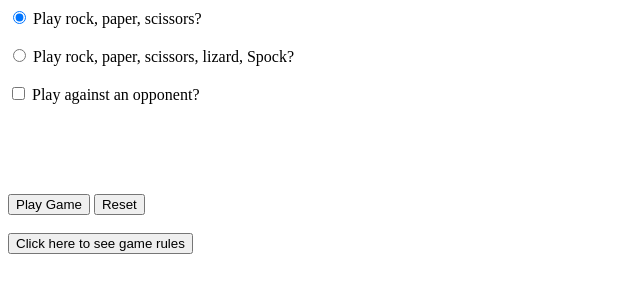
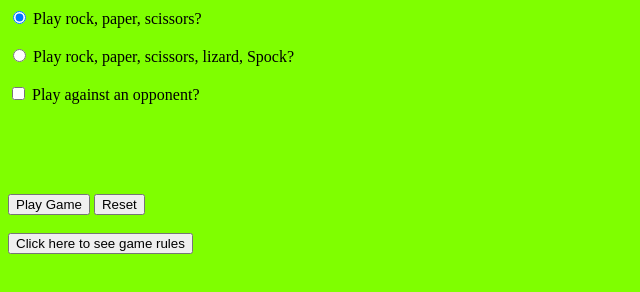
Before and after one commit to comp426-2023-spring/e02-salfra987, a website: page public/index.html in a window 1280 px wide. Shown: the whole page, without its empty margins (0-640 px from the left). Drawn offline with nearby package versions, Linux system fonts and the light colour scheme.

Commit message:
Bad Background color

```diff
--- a/public/styles.css
+++ b/public/styles.css
@@ -1,4 +1,5 @@
 body {
+	background-color: #7FFF00;
 }
 
 h1 {
```
